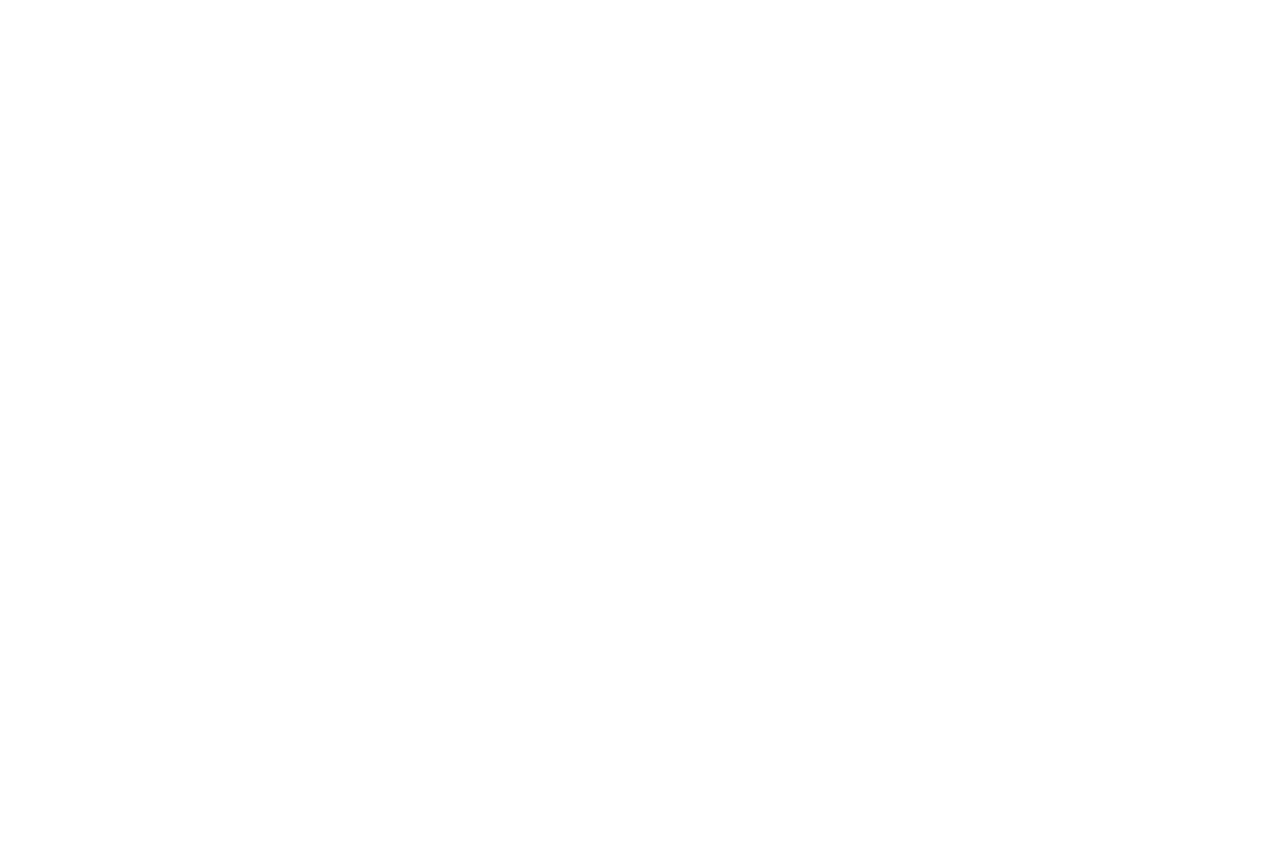
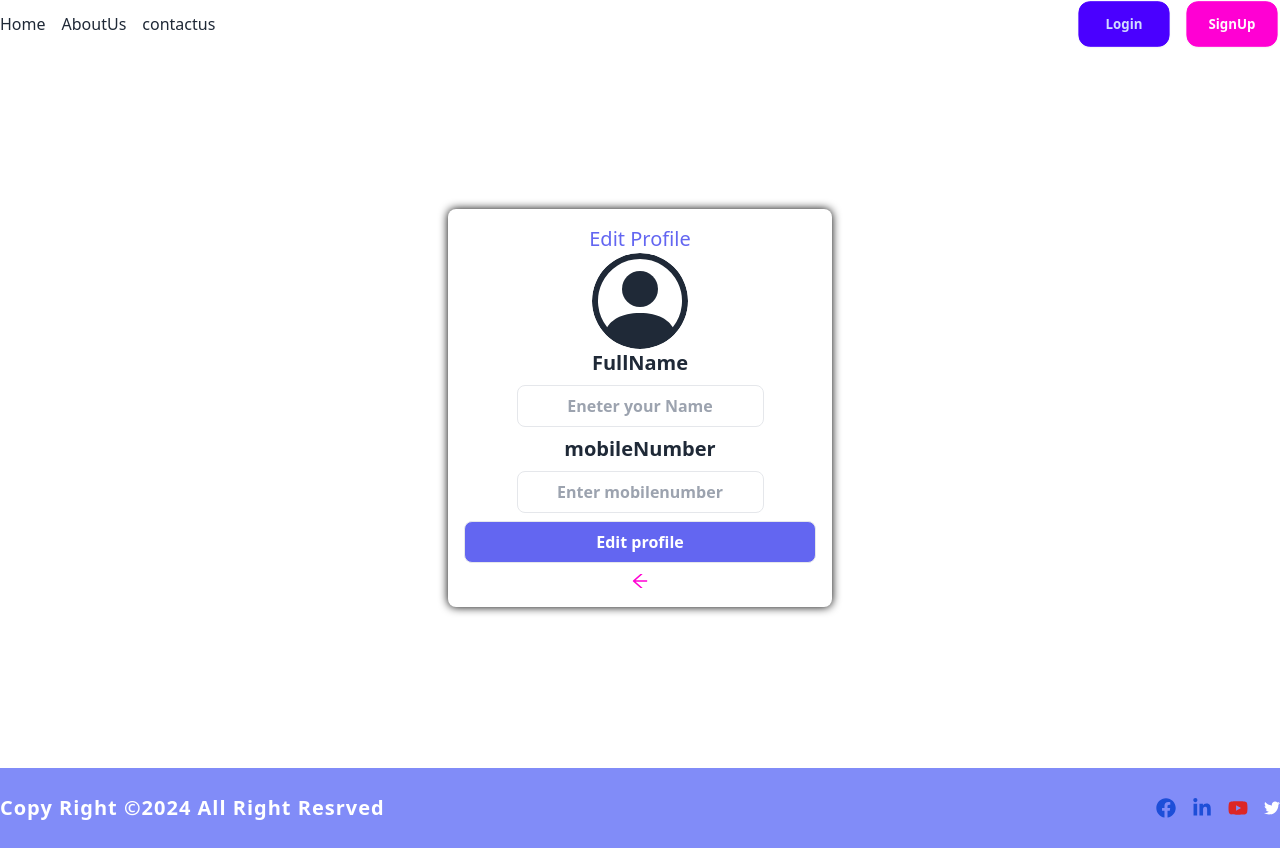
Before and after one commit to aman8115/ImagStoreFrontend, a React (Vite) app in the folder image_store/: page /editprofile in a window 1280 px wide. Before the commit this address had no page. Before the commit the page ends 800 px from the top, so only its background shows below. Built offline with nearby package versions, Linux system fonts and the light colour scheme.

Commit message:
added edit proifle page

```diff
--- a/image_store/src/App.jsx
+++ b/image_store/src/App.jsx
@@ -6,6 +6,7 @@
 import Signup from './user/signup'
 import Login from './user/login'
 import Profile from './user/profile'
+import EditProfile from './user/editProfile'
 
 function App() {
   return(
@@ -15,6 +16,7 @@
      <Route path='/signup' element = {<Signup/>}></Route>
      <Route path='/login' element = {<Login/>}></Route>
      <Route path='/profile' element = {<Profile/>}></Route>
+     <Route path='/editprofile' element ={<EditProfile/>}></Route>
 
    </Routes>
 
--- a/image_store/src/Helper/axiosInstance.js
+++ b/image_store/src/Helper/axiosInstance.js
@@ -1,5 +1,5 @@
 import axios  from 'axios'
-const BASE_URL = 'http://localhost:60918'
+const BASE_URL = 'http://localhost:60919'
 const axiosInstance = axios.create()
 axiosInstance.defaults.baseURL = BASE_URL;
 axiosInstance.defaults.withCredentials = true;
--- a/image_store/src/Layout/Layout.jsx
+++ b/image_store/src/Layout/Layout.jsx
@@ -21,6 +21,7 @@
     async function handelLogout(e){
        e.preventDefault()
        const res = await dispatch(Logout())
+       if(res?.payload?.success) navigate('/')
     }
     return (
         <>
--- a/image_store/src/Slice/AuthSlice.js
+++ b/image_store/src/Slice/AuthSlice.js
@@ -3,7 +3,7 @@
 import  toast from 'react-hot-toast'
 const initialState ={
     isLoggedIn:localStorage.getItem('isLoggedIn')||false,
-    data:localStorage.getItem('data')||{}
+    data:JSON.parse(localStorage.getItem('data'))||{}
 }
 export const Rgister = createAsyncThunk('/auth/rgister',async(data)=>{
     try{
@@ -53,6 +53,39 @@
         toast.error(error?.data?.response?.message)
     }
 })
+export const updateprofile = createAsyncThunk('/auth/update',async(data)=>{
+    try{
+         const res = axiosInstance.put(`/user/update/${data[0]}`,data[1])
+         toast.promise(res,{
+            loading:" profile update in progress...",
+            success:(data)=>{
+                return data?.data?.message
+            },
+            error:' updation faild !!'
+         })
+         return (await res).data
+
+    }catch(error){
+        toast.error(error?.data?.response?.message)
+    }
+})
+export const  getUserdtails = createAsyncThunk('/auth/user',async()=>{
+    try{
+        const res = axiosInstance.get('/user/profile')
+        toast.promise(res,{
+            loading:'user dtails fetching in progress...',
+            success:(data)=>{
+                return data?.data?.message
+            },
+            error:" faild to load data"
+        })
+        return (await res).data
+
+    }catch(e){
+        toast.error(e?.data?.response?.message)
+    }
+})
+export
 
 const authSice = createSlice({
     name:'auth',
@@ -68,6 +101,12 @@
             localStorage.clear()
             state.isLoggedIn = false;
             state.data = {}
+        }).addCase(getUserdtails.fulfilled,(state,action)=>{
+            if(action?.payload?.success) return;
+            localStorage.setItem('data',JSON.stringify(action?.payload?.user))
+            localStorage.setItem('isLoggedIn',true)
+            state.data = action?.payload?.success;
+            state.isLoggedIn = true
         })
 
     }
--- /dev/null
+++ b/image_store/src/user/editProfile.jsx
@@ -0,0 +1,129 @@
+import { useState } from "react";
+import toast from "react-hot-toast";
+import { useDispatch, useSelector } from "react-redux";
+import { useNavigate,Link } from "react-router-dom";
+import Home from '../Layout/Layout'
+import {BsPersonCircle} from 'react-icons/bs'
+import { getUserdtails, updateprofile } from "../Slice/AuthSlice";
+import {AiOutlineArrowLeft} from 'react-icons/ai'
+function EditProfile(){
+    const dispatch = useDispatch()
+    const navigate = useNavigate()
+    const[previewImage,SetPreviewImage] = useState('')
+    const [data, Setdata] = useState({
+        previewImage:'',
+        fullName:'',
+        mobileNumber:'',
+        avatar:undefined,
+        userId: useSelector((state)=>state?.auth?.data?._id)
+    })
+
+    function uploadImage(event){
+        const uploadImage = event.target.files[0]
+        console.log(uploadImage)
+        if(uploadImage){
+          Setdata({
+            ...data,
+            avatar:uploadImage
+          })
+        }
+        const filereader = new FileReader()
+        filereader.readAsDataURL(uploadImage)
+        filereader.addEventListener('load',function(){
+            SetPreviewImage(this.result)
+        })
+    }
+    function userInputhandel(event){
+        const{name,value} = event.target
+        Setdata({
+            ...data,
+            [name]:value
+        })
+    }
+    async function updateProfile(e){
+
+        e.preventDefault();
+       if(!data.fullName||!data.mobileNumber||!data.avatar){
+        toast.error(" All field is required ")
+       }
+       const formdata = new FormData()
+       formdata.append('fullName',data.fullName)
+       formdata.append('mobileNumber',data.mobileNumber)
+       formdata.append('avatar',data.avatar)
+
+
+       try{
+
+        await dispatch(updateprofile([data.userId,formdata]))
+        await dispatch(getUserdtails())
+       navigate('/profile')
+       }catch(e){
+
+        toast.error(` user profile not updated try again!! ${e}`)
+       }
+
+    }
+    return(
+       <Home>
+
+       <div className="min-h-[90vh] flex flex-col items-center justify-center">
+        <form
+        noValidate
+        onSubmit={updateProfile}
+        className="w-96 felx flex-col items-center justify-center p-4  rounded-lg shadow-[0_0_10px_black]"
+        >
+            <h1 className="text-center text-xl text-indigo-500">Edit Profile</h1>
+            <div className="flex flex-col items-center justify-center ">
+                <label htmlFor="upload_images">
+                    {previewImage?(<img
+                    className="h-24 w-24 rounded-full mx-auto"
+                    src={previewImage}/>
+                    ):(<BsPersonCircle
+                     className="h-24 w-24 rounded-full mx-auto"
+                    />)}
+                </label>
+                <input type="file" name="upload_images"                 id="upload_images"
+                accept=".png,.jpeg,.jpg"
+                className="hidden"
+                onChange={uploadImage}
+
+                />
+            </div>
+            <div className="flex flex-col items-center justify-center gap-2 ">
+                <label htmlFor="fullName" className="text-xl font-semibold"> FullName</label>
+                <input
+                type="text"
+                 name="fullName"
+                 id="fullName"
+                 className="pb-2 pt-2 border bg-transparent rounded-lg hover:rounded-none text-center font-semibold"
+                 placeholder="Eneter your Name"
+                 onChange={userInputhandel}
+                 value={data.fullName}
+                 />
+                 <label htmlFor="mobileNumber" className="text-xl font-semibold">mobileNumber</label>
+                 <input
+                 className="text-center font-semibold rounded-lg pb-2 pt-2 border bg-transparent hover:rounded-none"
+                 type="text"
+                 name="mobileNumber"
+                 id="mobileNumber"
+                 placeholder="Enter mobilenumber"
+                 onChange={userInputhandel}
+                 value={data.mobileNumber}
+
+                 />
+                 <button
+                 type="submit"
+                 className="w-full border bg-indigo-500 text-white pb-2 pt-2 rounded-lg hover:rounded-none hover:bg-indigo-600  transition-all ease-in-out duration-300 font-semibold "
+                 >Edit profile</button>
+
+                <Link className="text-xl link-secondary" to='/profile'><AiOutlineArrowLeft/></Link>
+
+            </div>
+
+        </form>
+
+       </div>
+       </Home>
+    )
+}
+export default EditProfile;
--- a/image_store/src/user/signup.jsx
+++ b/image_store/src/user/signup.jsx
@@ -92,7 +92,7 @@
                 <h3  className='text-2xl text-green-500'> <AiOutlineArrowLeft onClick={()=>navigate('/')}/> </h3>
                 <h1 className='text-3xl text-amber-500'>Create Your Account</h1>
                 <label htmlFor="image_uploads" className='cursor-pointer'>
-                    {previewImage?(<img className="h-24 w-24 rounded-full m-auto" src={previewImage}/>):(<BsPersonCircle className='w-24 h-24 rounded-all mx-auto'/>)}
+                    {previewImage?(<img className="h-24 w-24 rounded-full m-auto" src={previewImage}/>):(<BsPersonCircle className='w-24 h-24 rounded-full mx-auto'/>)}
                 </label>
                 <input onChange={uploadImage} className='hidden' type="file" name="image_uploads"       id="image_uploads"
                 accept='.png,.jpg,.jpeg'
@@ -120,7 +120,7 @@
                     value={SignUpData.mobileNumber}
                     />
                     <label htmlFor="password" className='text-xl font-semibold'>password</label>
-                    <input type="text" name="password" id="passeord" className='text-center font-semibold pb-2 pt-2 rounded-lg hover:rounded-none border bg-transparent'
+                    <input type="password" name="password" id="passeord" className='text-center font-semibold pb-2 pt-2 rounded-lg hover:rounded-none border bg-transparent'
                     placeholder= "Enter your Password"
                     onChange={handleUserInput}
                     value={SignUpData.password}
```
